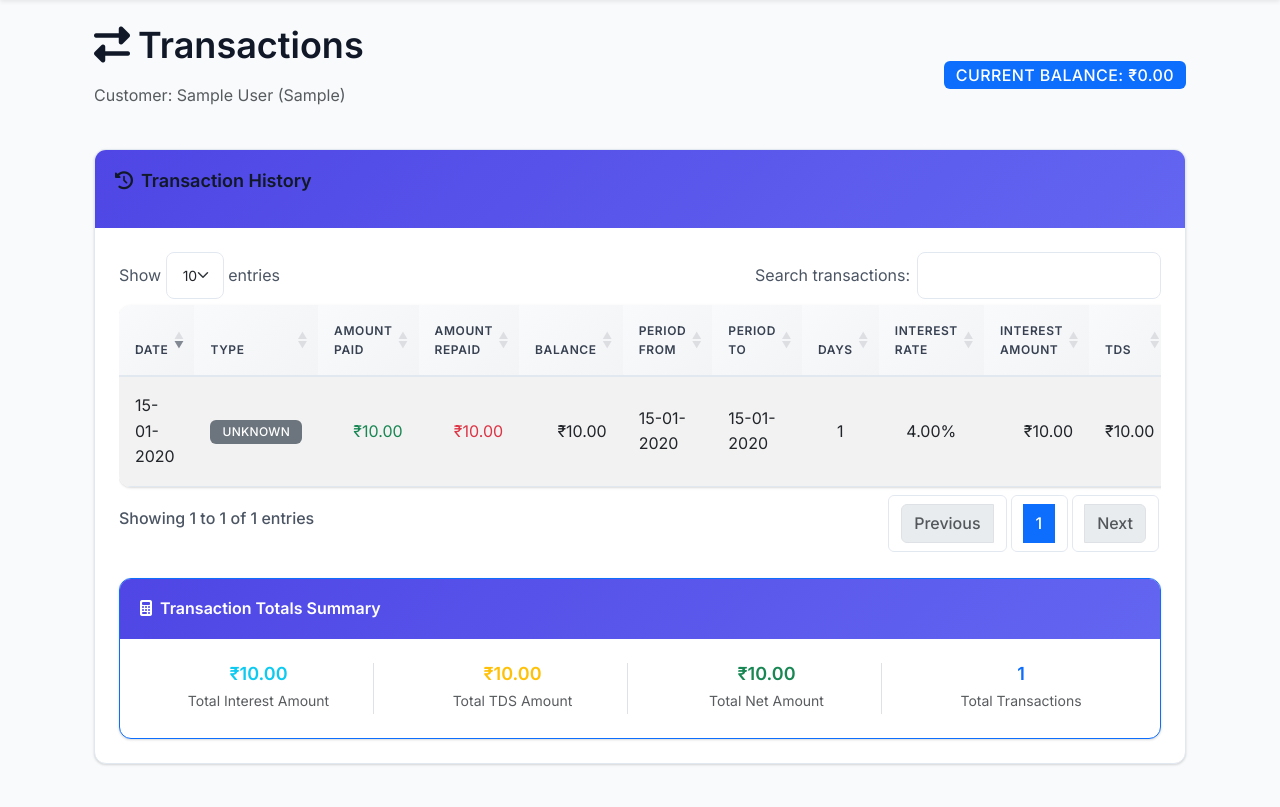
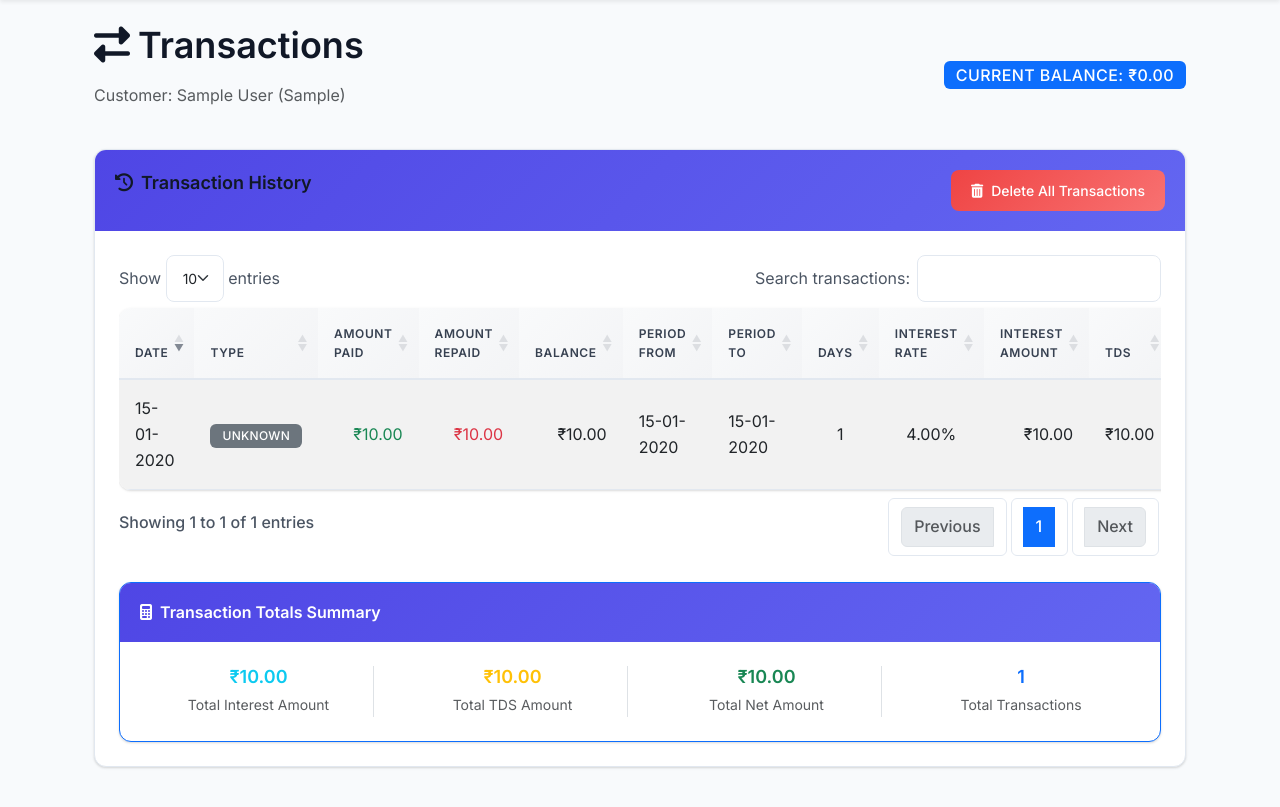
Before and after one commit to Ashmit12092000/icl, a Flask app: page /transactions/1 in a window 1280 px wide. Shown: the part 84-891 px from the top of the page. Run offline with Flask 3, Linux system fonts and the light colour scheme; a user stored in the database is signed in; tables that the repository leaves empty hold one stand-in row (values such as "Sample post"); some libraries are stand-ins or nearby versions.

Commit message:
Update transactions.html

```diff
--- a/templates/transactions.html
+++ b/templates/transactions.html
@@ -204,8 +204,13 @@
     <div class="row">
         <div class="col-12">
             <div class="card">
-                <div class="card-header">
+                <div class="card-header d-flex justify-content-between align-items-center">
                     <h5><i class="fas fa-history me-2"></i>Transaction History</h5>
+                    {% if current_user.role == 'admin' and transactions %}
+                    <button class="btn btn-danger btn-sm" onclick="confirmDeleteAllTransactions({{ customer.id }}, '{{ customer.name }}')" title="Delete All Transactions">
+                        <i class="fas fa-trash-alt me-2"></i>Delete All Transactions
+                    </button>
+                    {% endif %}
                 </div>
                 <div class="card-body">
                     {% if transactions %}
@@ -685,6 +690,19 @@ $(document).ready(function() {
     }
     // Make confirmDeleteTransaction globally accessible as it's called from onclick
     window.confirmDeleteTransaction = confirmDeleteTransaction;
+
+    // Confirm Delete All Transactions function
+    function confirmDeleteAllTransactions(customerId, customerName) {
+        if (confirm(`Are you sure you want to delete ALL transactions for customer "${customerName}"? This action cannot be undone and will remove all transaction history.`)) {
+            const form = document.createElement('form');
+            form.method = 'POST';
+            form.action = `/customer/${customerId}/delete_all_transactions`;
+            document.body.appendChild(form);
+            form.submit();
+        }
+    }
+    // Make confirmDeleteAllTransactions globally accessible
+    window.confirmDeleteAllTransactions = confirmDeleteAllTransactions;
 });
 </script>
 {% endblock %}
```
